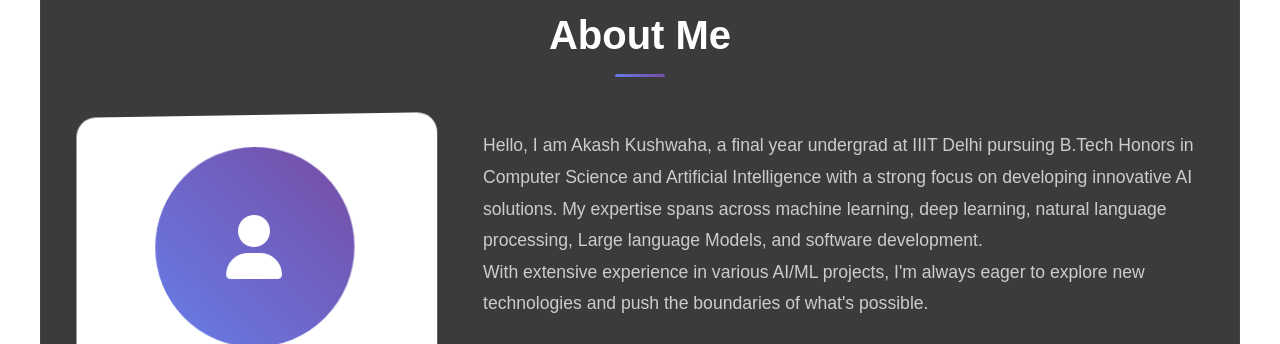
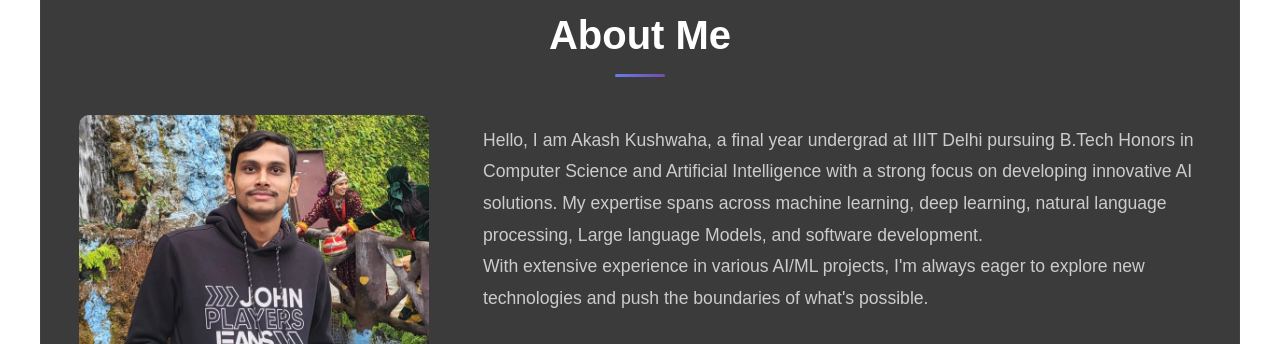
Before and after one commit to skyscrappers/portfolio, a plain HTML site: page index.html in a window 1280 px wide. Shown: the part 910-1254 px from the top of the page. Drawn offline with Linux system fonts and the light colour scheme.

Commit message:
Add files via upload

```diff
--- a/index.html
+++ b/index.html
@@ -265,12 +265,10 @@
         }
 
         .profile-card {
-            background: white;
-            padding: 2rem;
-            border-radius: 20px;
-            box-shadow: 0 20px 40px rgba(0, 0, 0, 0.1);
-            transform: perspective(1000px) rotateY(-5deg);
-            transition: all 0.3s ease;
+            padding: 0;                /* remove internal spacing */
+            background: none;          /* remove white background */
+            border-radius: 0;          /* optional: square */
+            box-shadow: none;          /* remove drop shadow */
         }
 
         .profile-card:hover {
@@ -279,17 +277,20 @@
         }
 
         .profile-img {
-            width: 200px;
-            height: 200px;
-            border-radius: 50%;
-            background: linear-gradient(45deg, #667eea, #764ba2);
-            display: flex;
-            align-items: center;
-            justify-content: center;
-            font-size: 4rem;
-            color: white;
-            margin: 0 auto 1rem;
+            width: 350px;              /* increase size */
+            height: 350px;
+            overflow: hidden;
+            border-radius: 10px;       /* optional rounded corners */
+            margin: 0 auto;
         }
+
+        .profile-img img {
+            width: 100%;
+            height: 100%;
+            object-fit: cover;
+            display: block;
+        }
+
 
         .about-text {
             font-size: 1.1rem;
@@ -739,11 +740,11 @@
             <div class="about-image">
                 <div class="profile-card">
                     <div class="profile-img">
-                        <i class="fas fa-user"></i>
+                        <img src="profile1.jpeg" alt="Profile Image" />
                     </div>
-                    <h3>Akash Kushwaha</h3>
+                    <!-- <h3>Akash Kushwaha</h3>
                     <p>B.Tech CSAI Student</p>
-                    <p>IIIT Delhi</p>
+                    <p>IIIT Delhi</p> -->
                 </div>
             </div>
             <div class="about-info">
```
Also changed, not shown: profile1.jpeg (added).
